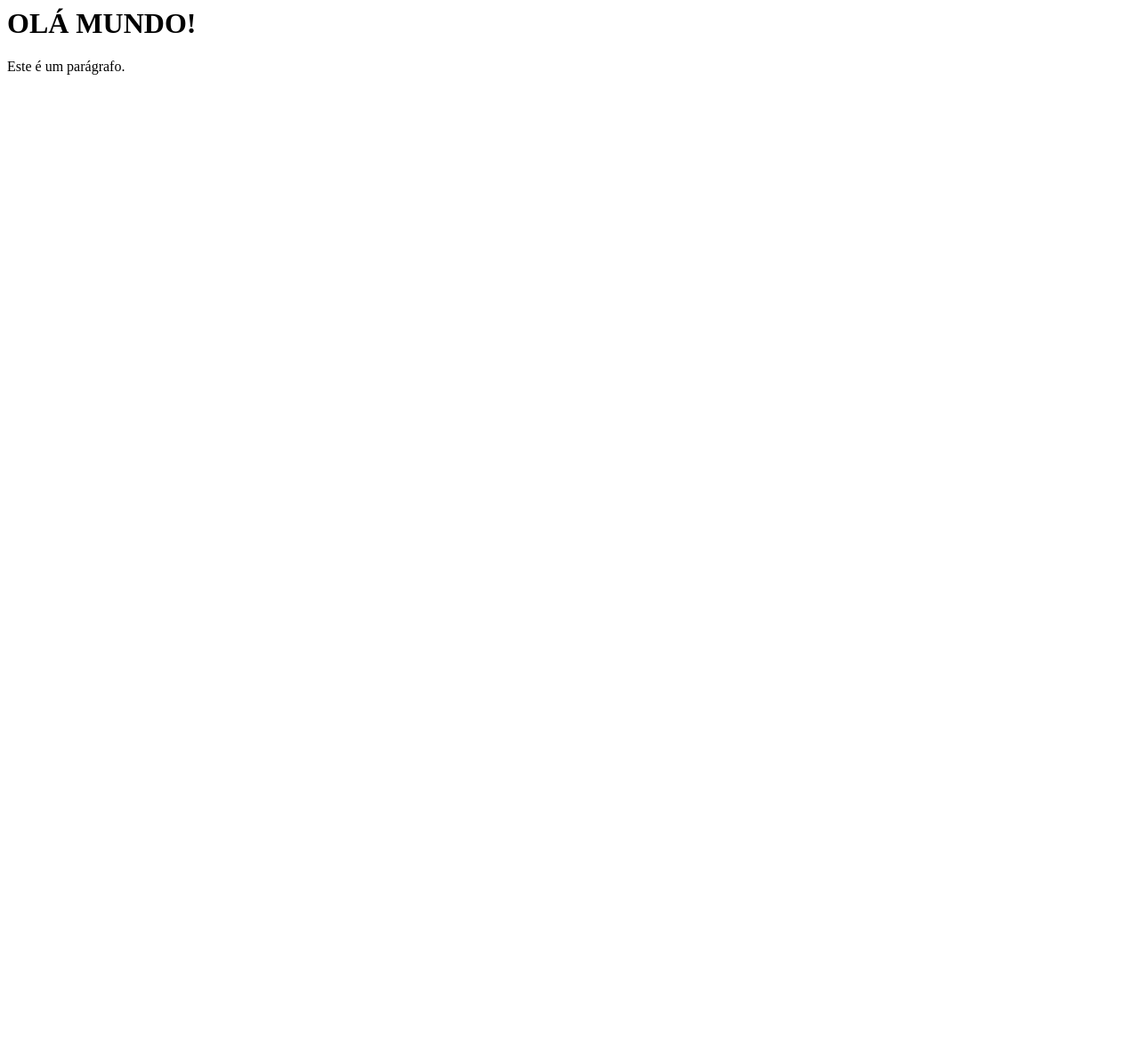
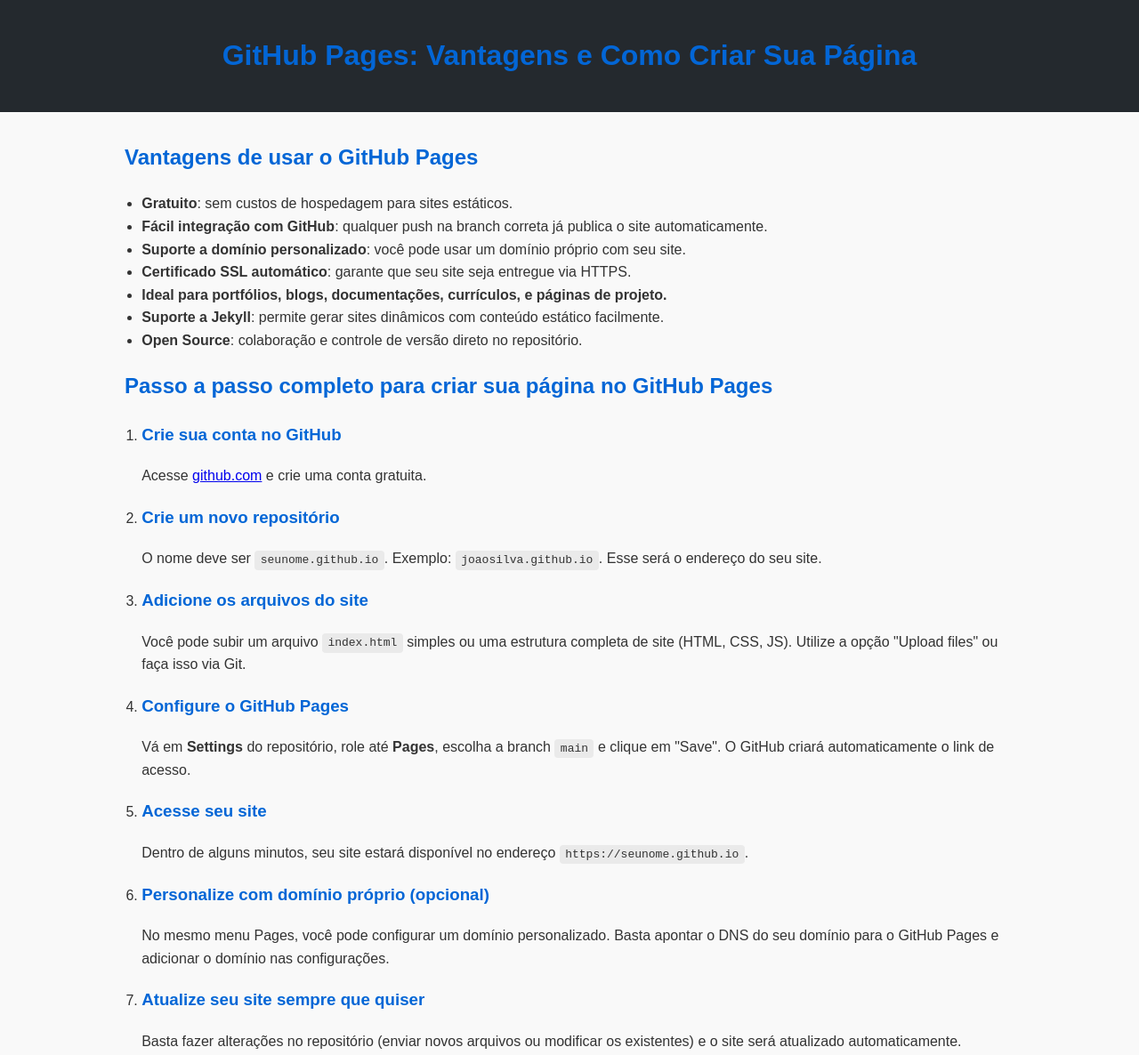
Before and after one commit to josetelmo/test, a plain HTML site: page index.html in a window 1280 px wide. Shown: the top 1186 px of the page at 89% size. Before the commit the page ends 800 px from the top, so only its background shows below. Drawn offline with Linux system fonts and the light colour scheme.

Commit message:
Update index.html

```diff
--- a/index.html
+++ b/index.html
@@ -1,4 +1,5 @@
-<html xmlns:mso="urn:schemas-microsoft-com:office:office" xmlns:msdt="uuid:C2F41010-65B3-11d1-A29F-00AA00C14882">
+<!DOCTYPE html>
+<html lang="pt-br">
 <head>
 
   <!-- Google tag (gtag.js) -->
@@ -10,7 +11,6 @@
 
   gtag('config', 'G-032NE3P86V');
 </script>
-
 
 
 <!-- Google tag (gtag.js) -->
@@ -32,12 +32,117 @@
 
   gtag('config', 'G-0CC016BBCT');
 </script>
-</head><body>
-<h1>
-OLÁ MUNDO!
-</h1>
-<p>
-Este é um parágrafo.
-</p>
+
+  <meta charset="UTF-8">
+  <meta name="viewport" content="width=device-width, initial-scale=1.0">
+  <title>Vantagens e Passo a Passo do GitHub Pages</title>
+  <style>
+    body {
+      font-family: Arial, sans-serif;
+      line-height: 1.6;
+      margin: 0;
+      padding: 0;
+      background-color: #f9f9f9;
+      color: #333;
+    }
+    header {
+      background-color: #24292e;
+      color: white;
+      padding: 1rem;
+      text-align: center;
+    }
+    main {
+      max-width: 1000px;
+      margin: 2rem auto;
+      padding: 0 2rem;
+    }
+    h1, h2, h3 {
+      color: #0366d6;
+    }
+    ol, ul {
+      padding-left: 1.2rem;
+    }
+    footer {
+      text-align: center;
+      padding: 1rem;
+      background-color: #eee;
+      margin-top: 3rem;
+    }
+    code {
+      background-color: #eaeaea;
+      padding: 0.2rem 0.4rem;
+      border-radius: 4px;
+    }
+  </style>
+</head>
+<body>
+  <header>
+    <h1>GitHub Pages: Vantagens e Como Criar Sua Página</h1>
+  </header>
+  <main>
+    <section>
+      <h2>Vantagens de usar o GitHub Pages</h2>
+      <ul>
+        <li><strong>Gratuito</strong>: sem custos de hospedagem para sites estáticos.</li>
+        <li><strong>Fácil integração com GitHub</strong>: qualquer push na branch correta já publica o site automaticamente.</li>
+        <li><strong>Suporte a domínio personalizado</strong>: você pode usar um domínio próprio com seu site.</li>
+        <li><strong>Certificado SSL automático</strong>: garante que seu site seja entregue via HTTPS.</li>
+        <li><strong>Ideal para portfólios, blogs, documentações, currículos, e páginas de projeto.</strong></li>
+        <li><strong>Suporte a Jekyll</strong>: permite gerar sites dinâmicos com conteúdo estático facilmente.</li>
+        <li><strong>Open Source</strong>: colaboração e controle de versão direto no repositório.</li>
+      </ul>
+    </section>
+
+    <section>
+      <h2>Passo a passo completo para criar sua página no GitHub Pages</h2>
+      <ol>
+        <li>
+          <h3>Crie sua conta no GitHub</h3>
+          <p>Acesse <a href="https://github.com" target="_blank">github.com</a> e crie uma conta gratuita.</p>
+        </li>
+        <li>
+          <h3>Crie um novo repositório</h3>
+          <p>O nome deve ser <code>seunome.github.io</code>. Exemplo: <code>joaosilva.github.io</code>. Esse será o endereço do seu site.</p>
+        </li>
+        <li>
+          <h3>Adicione os arquivos do site</h3>
+          <p>Você pode subir um arquivo <code>index.html</code> simples ou uma estrutura completa de site (HTML, CSS, JS). Utilize a opção "Upload files" ou faça isso via Git.</p>
+        </li>
+        <li>
+          <h3>Configure o GitHub Pages</h3>
+          <p>Vá em <strong>Settings</strong> do repositório, role até <strong>Pages</strong>, escolha a branch <code>main</code> e clique em "Save". O GitHub criará automaticamente o link de acesso.</p>
+        </li>
+        <li>
+          <h3>Acesse seu site</h3>
+          <p>Dentro de alguns minutos, seu site estará disponível no endereço <code>https://seunome.github.io</code>.</p>
+        </li>
+        <li>
+          <h3>Personalize com domínio próprio (opcional)</h3>
+          <p>No mesmo menu Pages, você pode configurar um domínio personalizado. Basta apontar o DNS do seu domínio para o GitHub Pages e adicionar o domínio nas configurações.</p>
+        </li>
+        <li>
+          <h3>Atualize seu site sempre que quiser</h3>
+          <p>Basta fazer alterações no repositório (enviar novos arquivos ou modificar os existentes) e o site será atualizado automaticamente.</p>
+        </li>
+        <li>
+          <h3>Use Jekyll para criar um blog (opcional)</h3>
+          <p>GitHub Pages tem suporte nativo ao <a href="https://jekyllrb.com/" target="_blank">Jekyll</a>, uma ferramenta para gerar sites estáticos de forma automática, útil para blogs e documentação.</p>
+        </li>
+      </ol>
+    </section>
+
+    <section>
+      <h2>Dicas adicionais</h2>
+      <ul>
+        <li>Utilize templates gratuitos prontos em sites como <a href="https://html5up.net/" target="_blank">HTML5 UP</a> e <a href="https://startbootstrap.com/" target="_blank">Start Bootstrap</a>.</li>
+        <li>Você pode conectar seu repositório ao <strong>Visual Studio Code</strong> para editar o site localmente.</li>
+        <li>Adicione um <code>README.md</code> bem escrito para descrever o projeto no GitHub.</li>
+        <li>Use ações do GitHub (GitHub Actions) para automatizar deploys e testes.</li>
+      </ul>
+    </section>
+  </main>
+  <footer>
+    <p>Desenvolvido por [Seu Nome] - 2025</p>
+  </footer>
 </body>
 </html>
```
